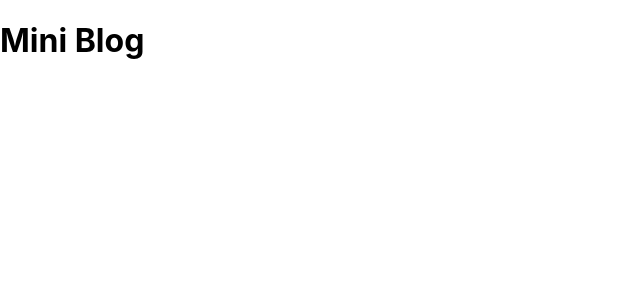
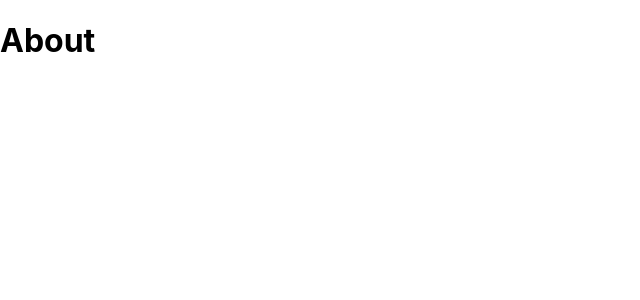
Before and after one commit to PedroA-Santos/MiniBlog, a React (Create React App) app: page /about in a window 1280 px wide. Shown: the top 300 px of the page, without its empty margins (0-640 px from the left). Built offline with nearby package versions, Linux system fonts and the light colour scheme.

Commit message:
Configurando Rotas do Projeto

```diff
--- a/package.json
+++ b/package.json
@@ -9,6 +9,7 @@
     "firebase": "^10.14.1",
     "react": "^18.3.1",
     "react-dom": "^18.3.1",
+    "react-router-dom": "^6.27.0",
     "react-scripts": "5.0.1",
     "web-vitals": "^2.1.4"
   },
--- a/src/App.js
+++ b/src/App.js
@@ -1,9 +1,23 @@
 import './App.css';
+
+import { BrowserRouter, Routes, Route, Navigate } from "react-router-dom"
+
+//PAGES
+import Home from './Pages/Home/Home';
+import About from './Pages/About/About';
+
 
 function App() {
   return (
     <div className="App">
-     <h1>Mini Blog</h1>
+      <BrowserRouter>
+        <div className="container">
+          <Routes>
+            <Route path='/' element={<Home />} />
+            <Route path='about' element={<About />} />
+          </Routes>
+        </div>
+      </BrowserRouter>
     </div>
   );
 }
--- /dev/null
+++ b/src/Pages/About/About.js
@@ -0,0 +1,12 @@
+//CSS
+import styles from './About.module.css'
+
+const About = () => {
+    return (
+        <div>
+            <h1>About</h1>
+        </div>
+    );
+}
+
+export default About;
--- /dev/null
+++ b/src/Pages/Home/Home.js
@@ -0,0 +1,12 @@
+//CSS
+import styles from './Home.module.css'
+
+const Home = () => {
+    return (
+        <div>
+            <h1>Home</h1>
+        </div>
+    );
+}
+
+export default Home;
```
Also changed, not shown: src/Pages/About/About.module.css (added), src/Pages/Home/Home.module.css (added), src/firebase/conifg.js (renamed from firebase/conifg.js), 1 other file (tests, documents, lock files or other folders).
